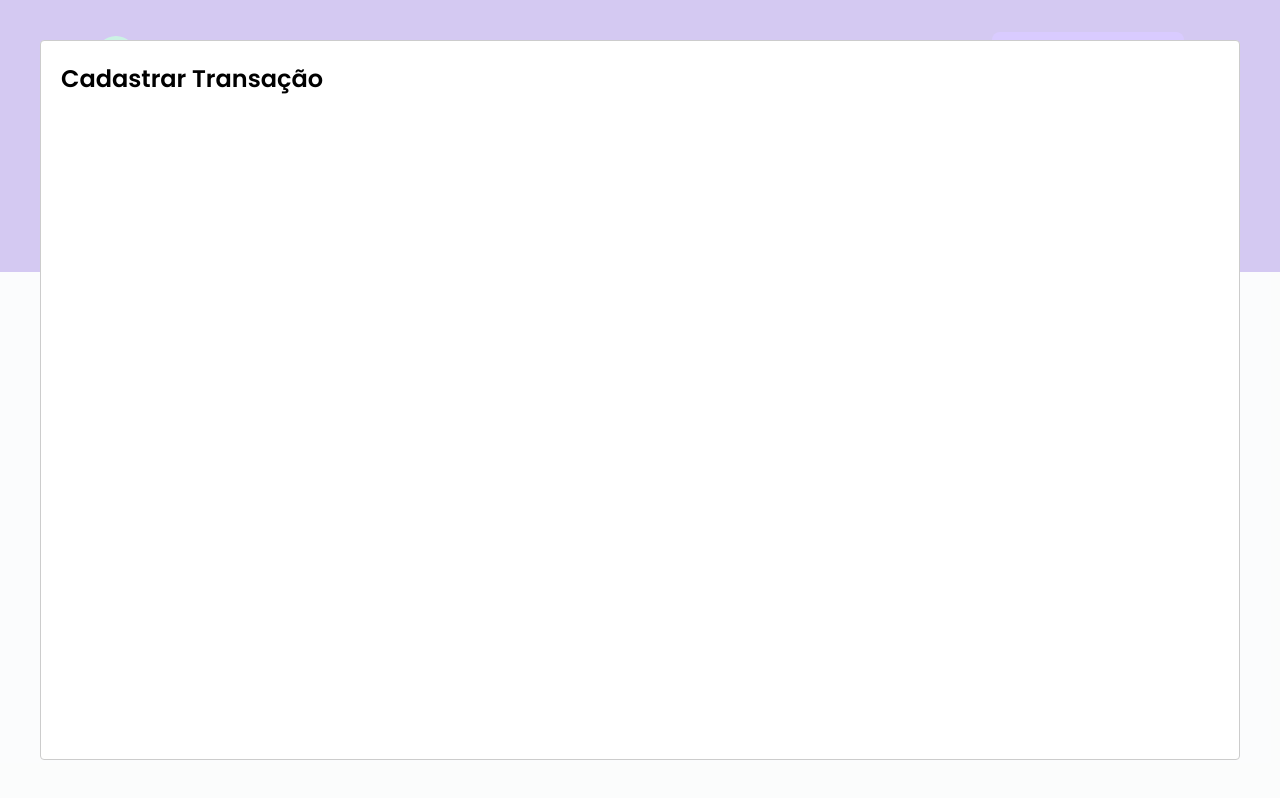
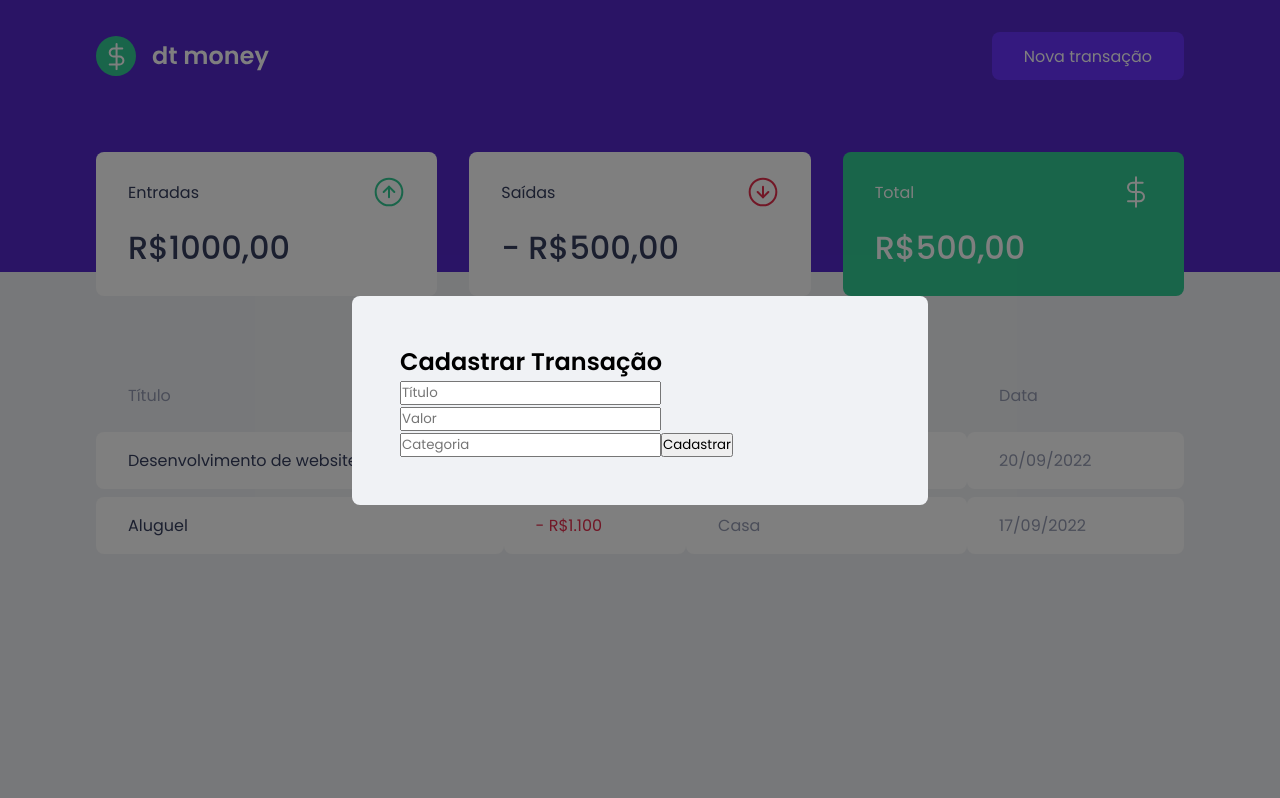
Before and after one commit to LeonardoBlauth/react-dt-money, a React (Create React App) app: page / in a window 1280 px wide. Both pictures are taken after a click on the button "Nova transação". Built offline with nearby package versions, Linux system fonts and the light colour scheme; no server answers; what miragejs would draw is missing.

Commit message:
Style modal overlay and content

```diff
--- a/src/App.tsx
+++ b/src/App.tsx
@@ -1,22 +1,24 @@
-import { useState } from 'react';
-import Modal from 'react-modal';
+import { useState } from "react";
+import Modal from "react-modal";
 
 import { Header } from "./components/Header";
 import { Dashboard } from "./components/Dashboard";
 
 import { GlobalStyle } from "./styles/global";
+import { NewTransactionModal } from "./components/NewTransactionModal";
 
-Modal.setAppElement('#root');
+Modal.setAppElement("#root");
 
 export function App() {
-  const [isNewTransactionModalOpen, setIsNewTransactionModalOpen] = useState(false);
+  const [isNewTransactionModalOpen, setIsNewTransactionModalOpen] =
+    useState(false);
 
   function handleOpenNewTransactionModal() {
-    setIsNewTransactionModalOpen(true)
+    setIsNewTransactionModalOpen(true);
   }
 
   function handleCloseNewTransactionModal() {
-    setIsNewTransactionModalOpen(false)
+    setIsNewTransactionModalOpen(false);
   }
 
   return (
@@ -24,9 +26,10 @@ export function App() {
       <Header onOpenNewTransactionModal={handleOpenNewTransactionModal} />
       <Dashboard />
 
-      <Modal isOpen={isNewTransactionModalOpen} onRequestClose={handleCloseNewTransactionModal}>
-          <h2>Cadastrar Transação</h2>
-      </Modal>
+      <NewTransactionModal
+        isOpen={isNewTransactionModalOpen}
+        onRequestClose={handleCloseNewTransactionModal}
+      />
 
       <GlobalStyle />
     </>
--- /dev/null
+++ b/src/components/NewTransactionModal/index.tsx
@@ -0,0 +1,40 @@
+import Modal from 'react-modal';
+
+import { Container } from "./styles";
+
+interface NewTransactionModalProps {
+  isOpen: boolean;
+  onRequestClose: () => void;
+}
+
+export function NewTransactionModal({ isOpen, onRequestClose }: NewTransactionModalProps) {
+  return (
+    <Modal
+      isOpen={isOpen}
+      onRequestClose={onRequestClose}
+      overlayClassName="react-modal-overlay"
+      className="react-modal-content"
+    >
+      <Container>
+        <h2>Cadastrar Transação</h2>
+
+        <input
+          placeholder="Título"
+        />
+
+        <input
+          type="number"
+          placeholder="Valor"
+        />
+
+        <input
+          placeholder="Categoria"
+        />
+
+        <button type="submit">
+          Cadastrar
+        </button>
+      </Container>
+    </Modal>
+  )
+}
--- /dev/null
+++ b/src/components/NewTransactionModal/styles.ts
@@ -0,0 +1,3 @@
+import styled from "styled-components";
+
+export const Container = styled.form``
--- a/src/styles/global.ts
+++ b/src/styles/global.ts
@@ -55,4 +55,27 @@ export const GlobalStyle = createGlobalStyle`
     opacity: 0.6;
     cursor: not-allowed
   }
+
+  .react-modal-overlay {
+    background: rgba(0, 0, 0, 0.5);
+
+    position: fixed;
+    top: 0;
+    bottom: 0;
+    right: 0;
+    left: 0;
+
+    display: flex;
+    align-items: center;
+    justify-content: center;
+  }
+
+  .react-modal-content {
+    width: 100%;
+    max-width: 576px;
+    background-color: var(--background);
+    padding: 3rem;
+    position: relative;
+    border-radius: 8px;
+  }
 `
```
